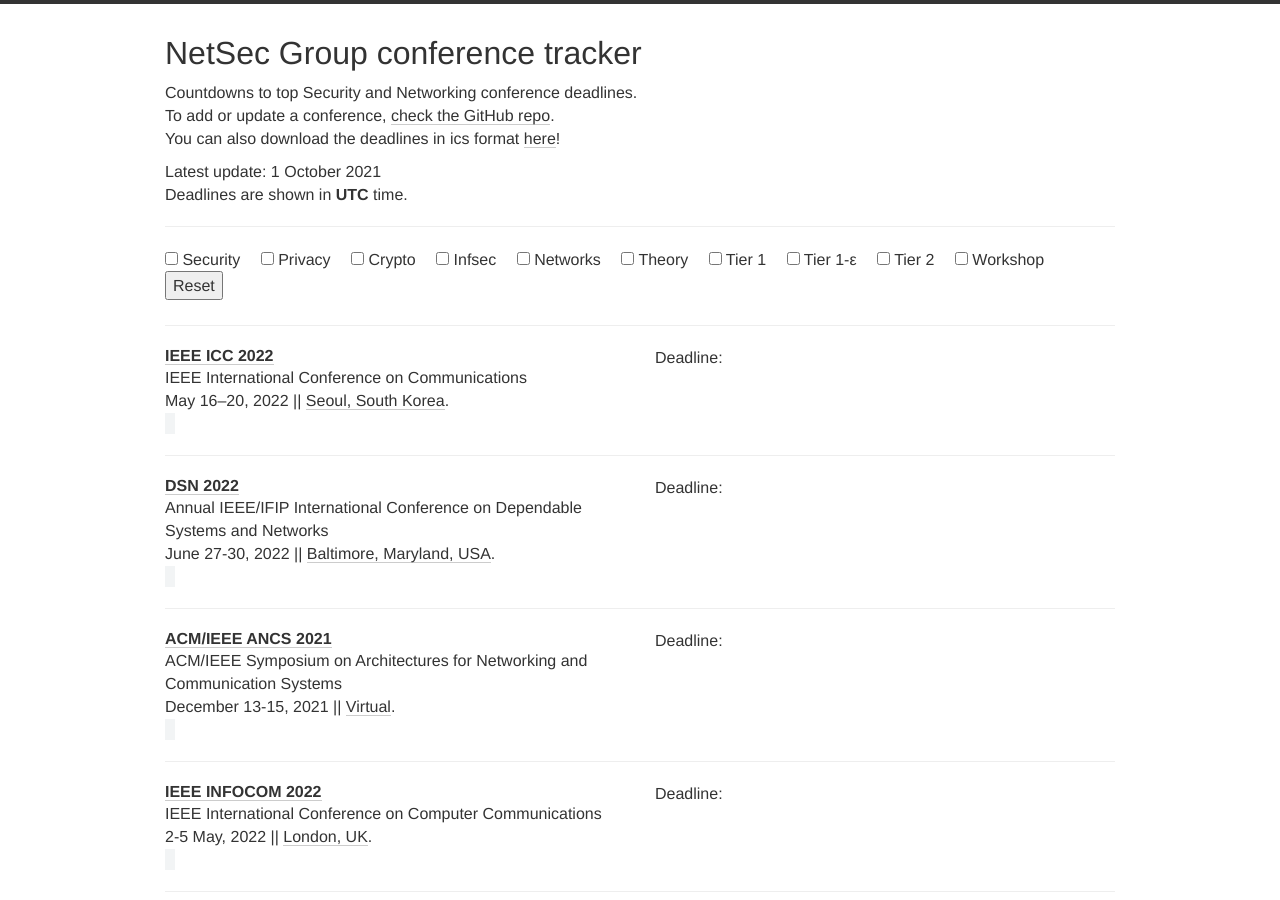
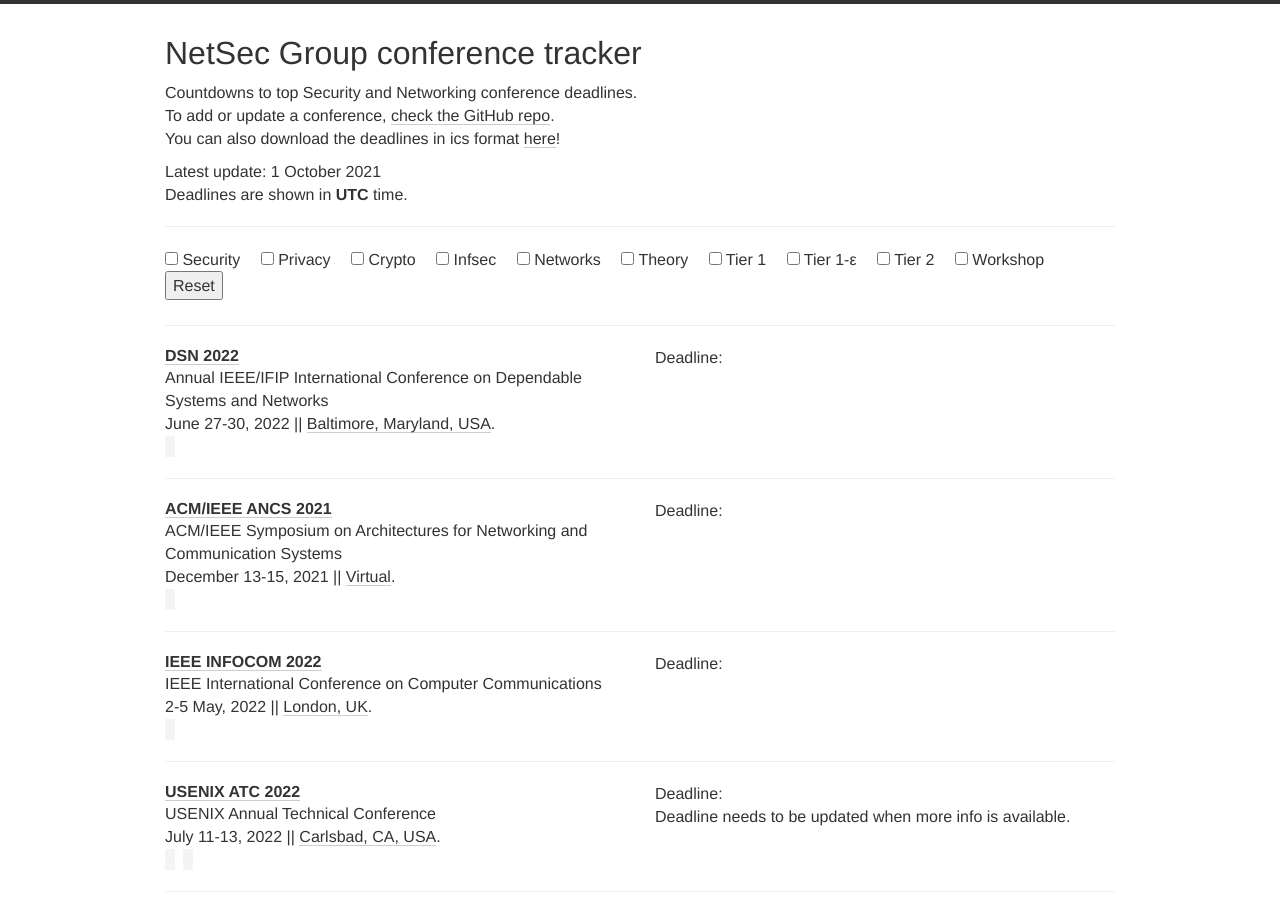
Before and after one commit to netsec-ethz/netsec-deadlines, a Jekyll site: the page built from index.html, in a window 1280 px wide and 900 px high. Built offline with Jekyll 4.4.1, drawn with Linux system fonts in a browser that asks for light colours; nearby versions of some CDN libraries.

Commit message:
Remove duplicate

```diff
--- a/_data/conferences.yml
+++ b/_data/conferences.yml
@@ -1,12 +1,3 @@
-- name: IEEE ICC
-  year: 2022
-  date: "May 16–20, 2022"
-  place: Seoul, South Korea
-  description: IEEE International Conference on Communications
-  link: https://icc2022.ieee-icc.org/authors/call-symposium-papers
-  deadline: "2021-10-11 23:59" # AoE
-  tags: [NET]
-
 - name: DSN
   year: 2022
   date: "June 27-30, 2022"
```
